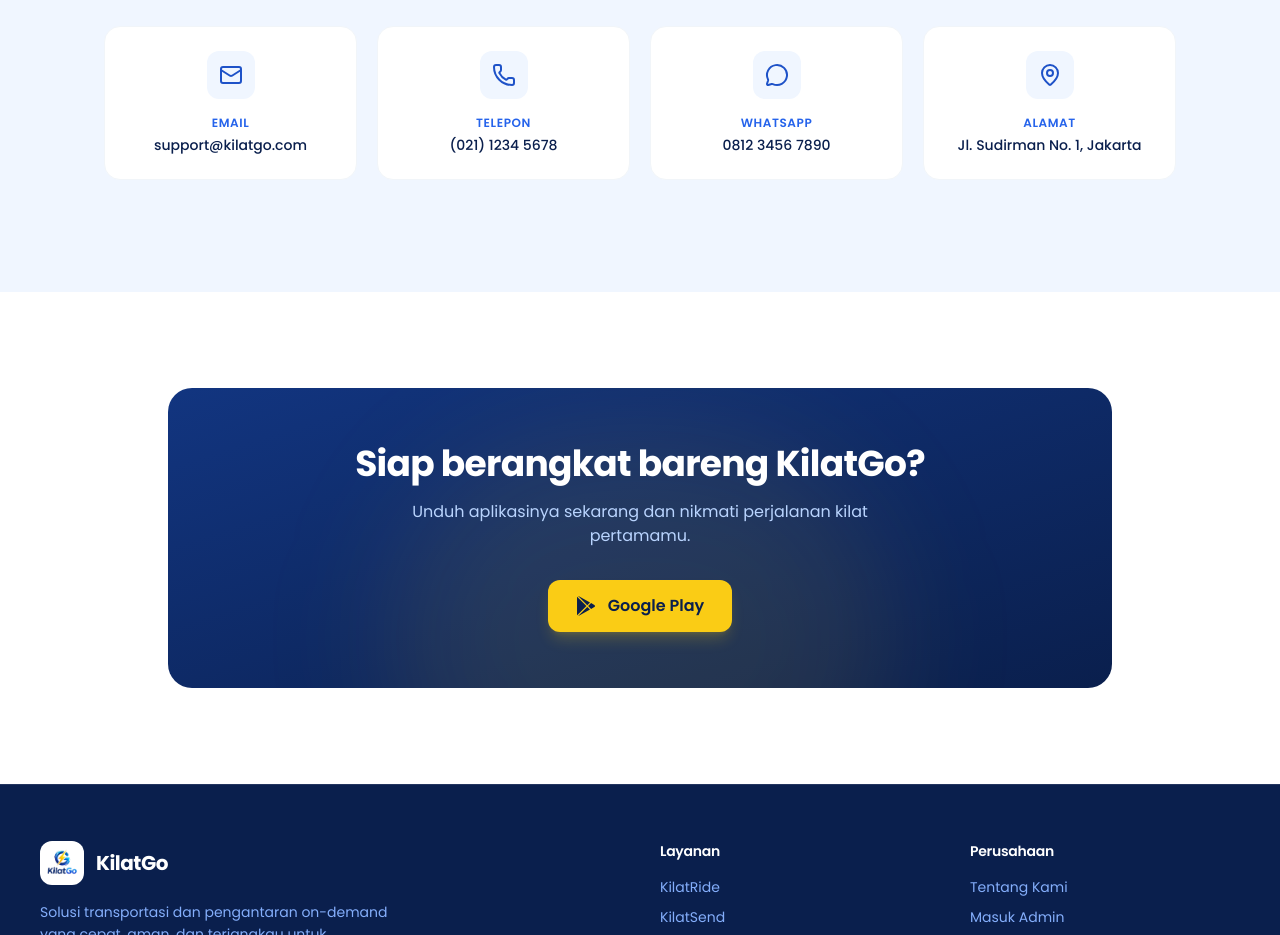
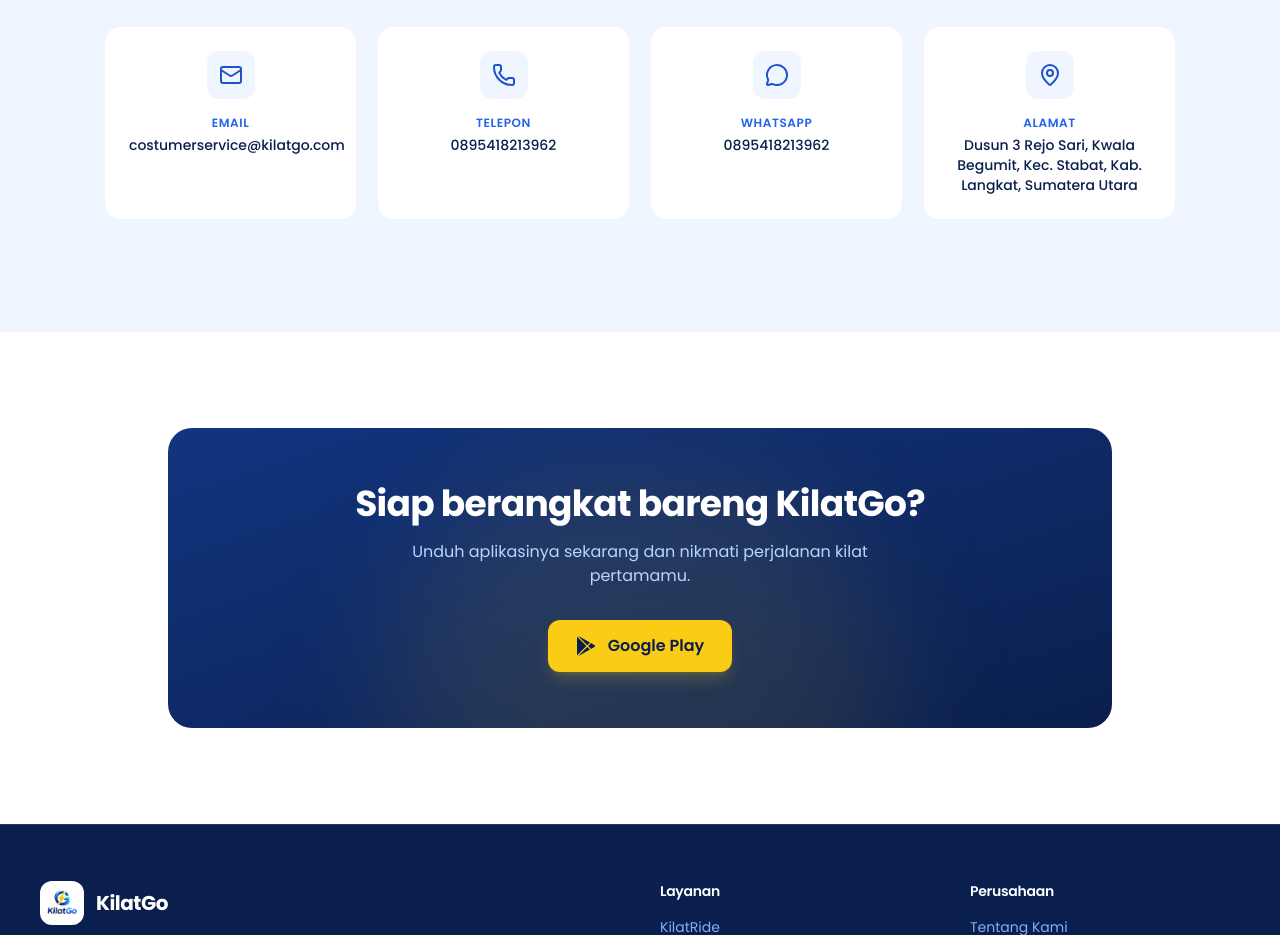
Before and after one commit to khifrvn/KilatGo_backend, a React (Vite) app in the folder cms/: page / in a window 1280 px wide. Shown: the part 4400-5335 px from the top of the page. Built offline with nearby package versions, Linux system fonts and the light colour scheme; no server answers.

Commit message:
landing: update kontak (email/telp/WA/alamat KilatGo)

```diff
--- a/cms/src/pages/LandingPage.tsx
+++ b/cms/src/pages/LandingPage.tsx
@@ -405,10 +405,10 @@
           </div>
           <div className="grid sm:grid-cols-2 lg:grid-cols-4 gap-5">
             {[
-              { icon: Mail, label: 'Email', value: 'support@kilatgo.com', href: 'mailto:support@kilatgo.com' },
-              { icon: Phone, label: 'Telepon', value: '(021) 1234 5678', href: 'tel:+62211234567' },
-              { icon: MessageCircle, label: 'WhatsApp', value: '0812 3456 7890', href: 'https://wa.me/6281234567890' },
-              { icon: MapPin, label: 'Alamat', value: 'Jl. Sudirman No. 1, Jakarta', href: '#' },
+              { icon: Mail, label: 'Email', value: 'costumerservice@kilatgo.com', href: 'mailto:costumerservice@kilatgo.com' },
+              { icon: Phone, label: 'Telepon', value: '0895418213962', href: 'tel:+62895418213962' },
+              { icon: MessageCircle, label: 'WhatsApp', value: '0895418213962', href: 'https://wa.me/62895418213962' },
+              { icon: MapPin, label: 'Alamat', value: 'Dusun 3 Rejo Sari, Kwala Begumit, Kec. Stabat, Kab. Langkat, Sumatera Utara', href: 'https://maps.google.com/?q=Kwala+Begumit+Stabat+Langkat+Sumatera+Utara' },
             ].map((c) => (
               <a
                 key={c.label}
```
